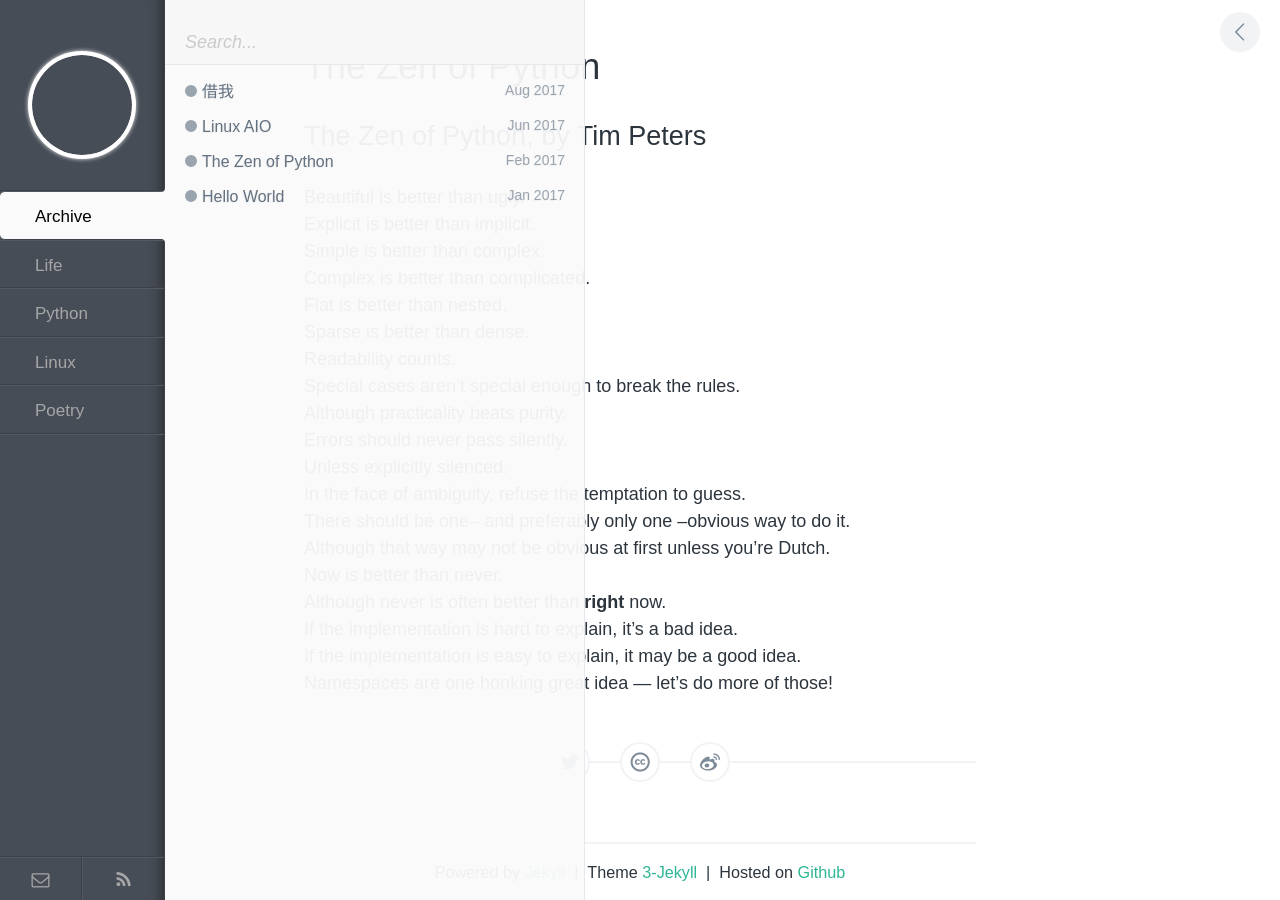
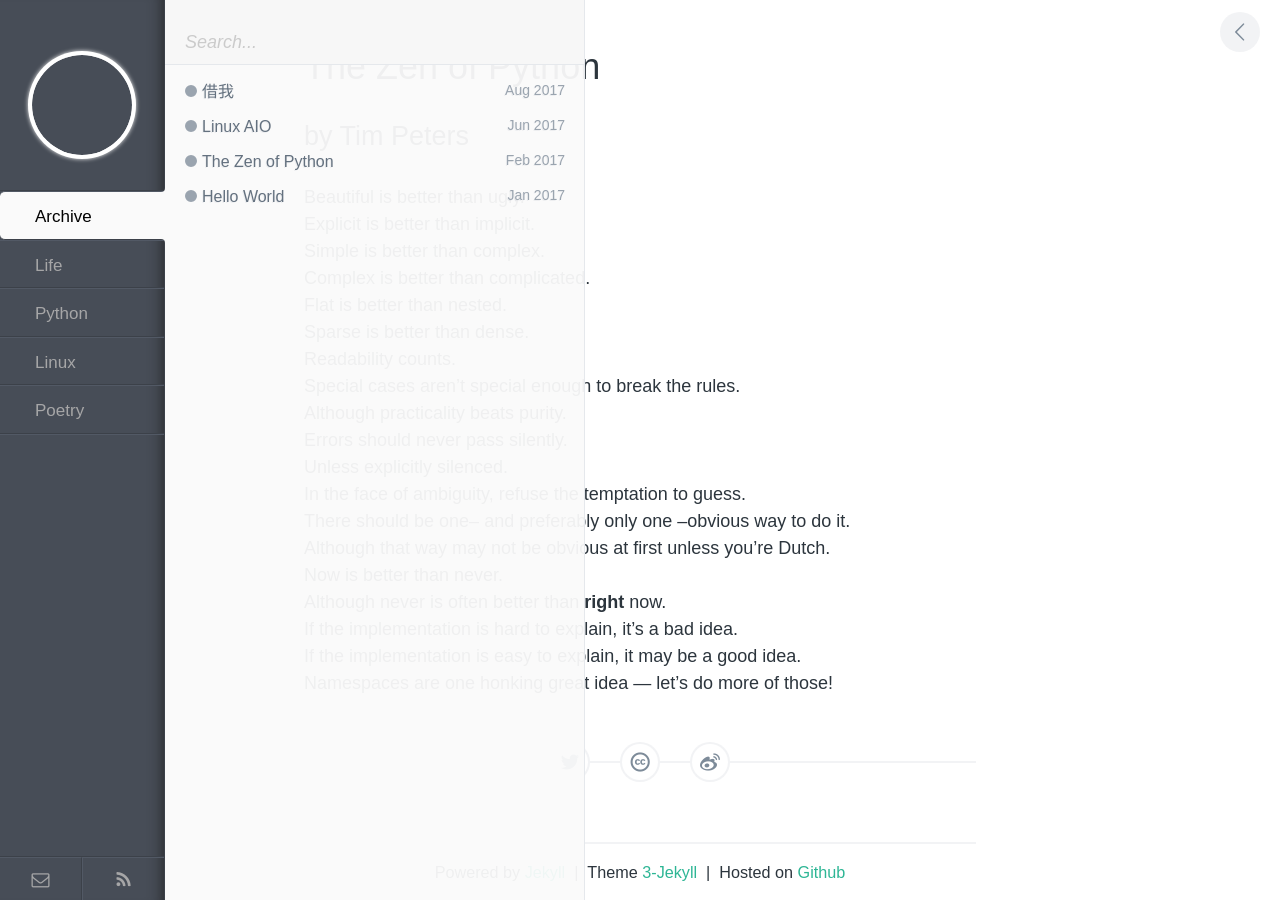
Before and after one commit to Lnek/lnek.github.io, a Jekyll site: the page built from _posts/python/2017-02-14-the-zen-of-python.md, in a window 1280 px wide. Built offline with Jekyll 4.4.1, drawn with Linux system fonts in a browser that asks for light colours; comment, search, counter and statistics services are not loaded.

Commit message:
Change: style

```diff
--- a/_posts/python/2017-02-14-the-zen-of-python.md
+++ b/_posts/python/2017-02-14-the-zen-of-python.md
@@ -7,7 +7,7 @@ description: TheZenOfPython
 
 ---
 
-# The Zen of Python, by Tim Peters
+# by Tim Peters
 
 Beautiful is better than ugly.
 Explicit is better than implicit.
```
